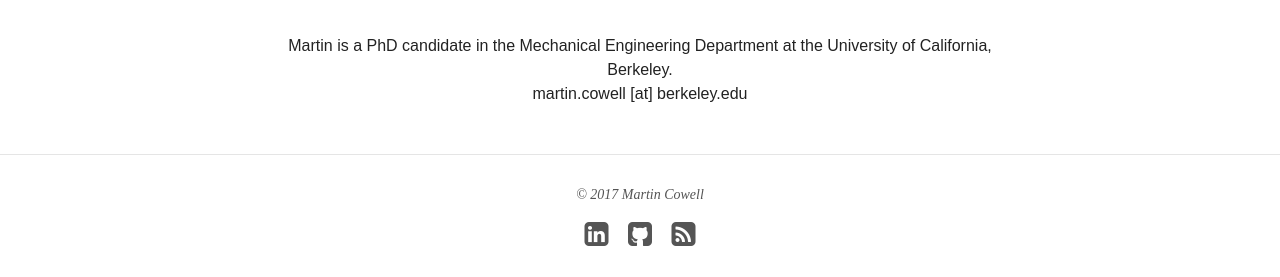
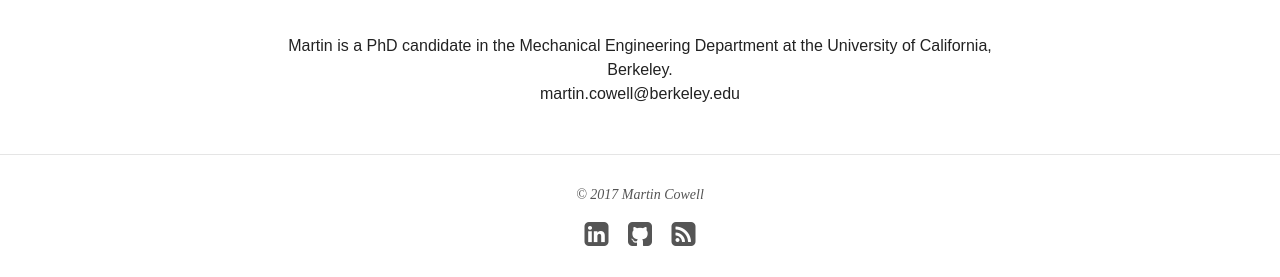
Before and after one commit to martincowell/martincowell.github.io, a Jekyll site: the page built from contact/index.md, in a window 1280 px wide. Shown: the part 538-815 px from the top of the page. Built offline with Jekyll 4.4.1, drawn with Linux system fonts in a browser that asks for light colours; nearby versions of some CDN libraries.

```diff
--- a/contact/index.md
+++ b/contact/index.md
@@ -7,4 +7,4 @@ modified: 2017-02-17T21:15:38.564948-08:00
 
 <center> Martin is a PhD candidate in the Mechanical Engineering Department at the University of California, Berkeley. </center>
 
-<center> martin.cowell [at] berkeley.edu </center>
+<center> martin.cowell@berkeley.edu </center>
```
Also changed, not shown: 3 other files.
